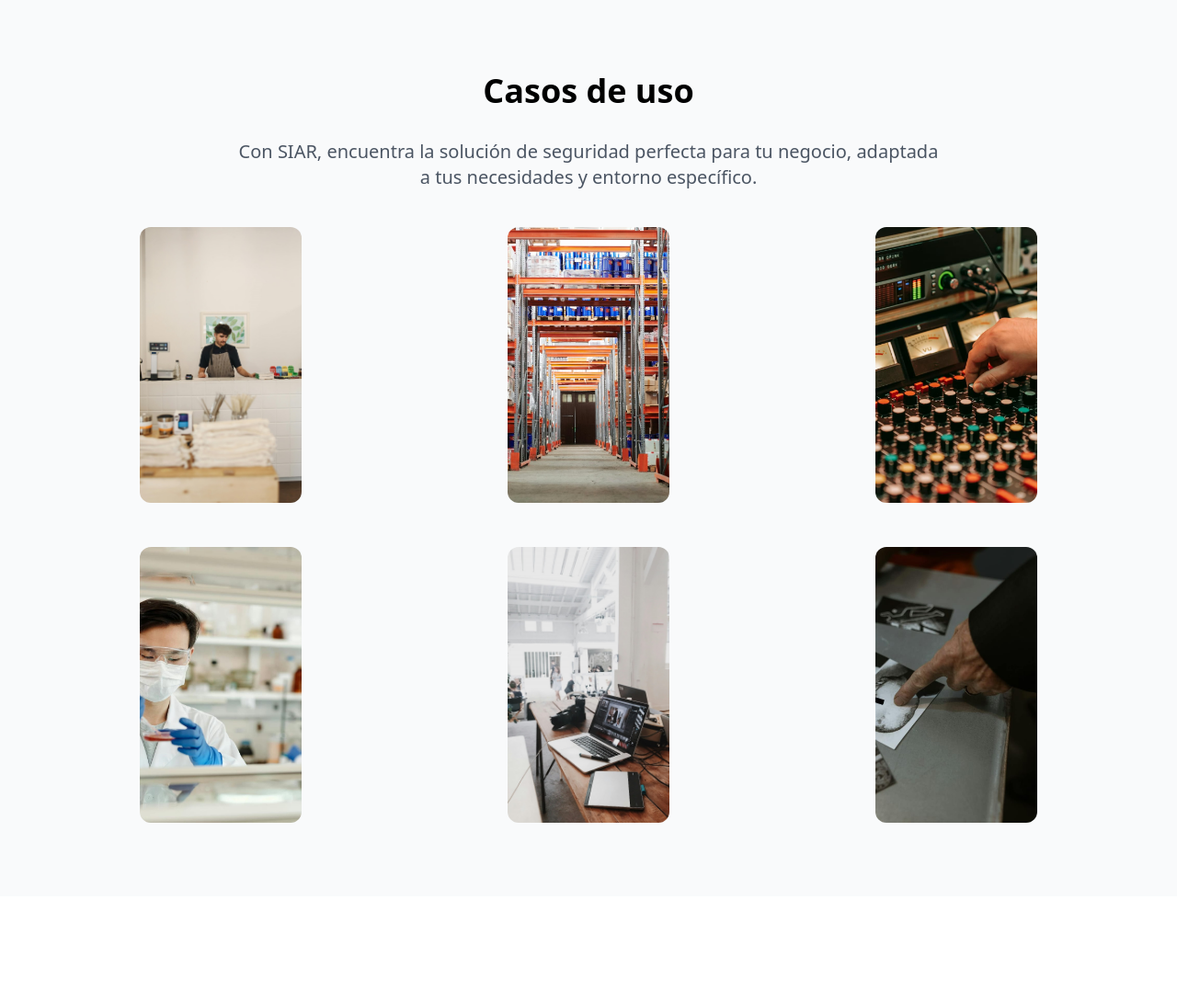
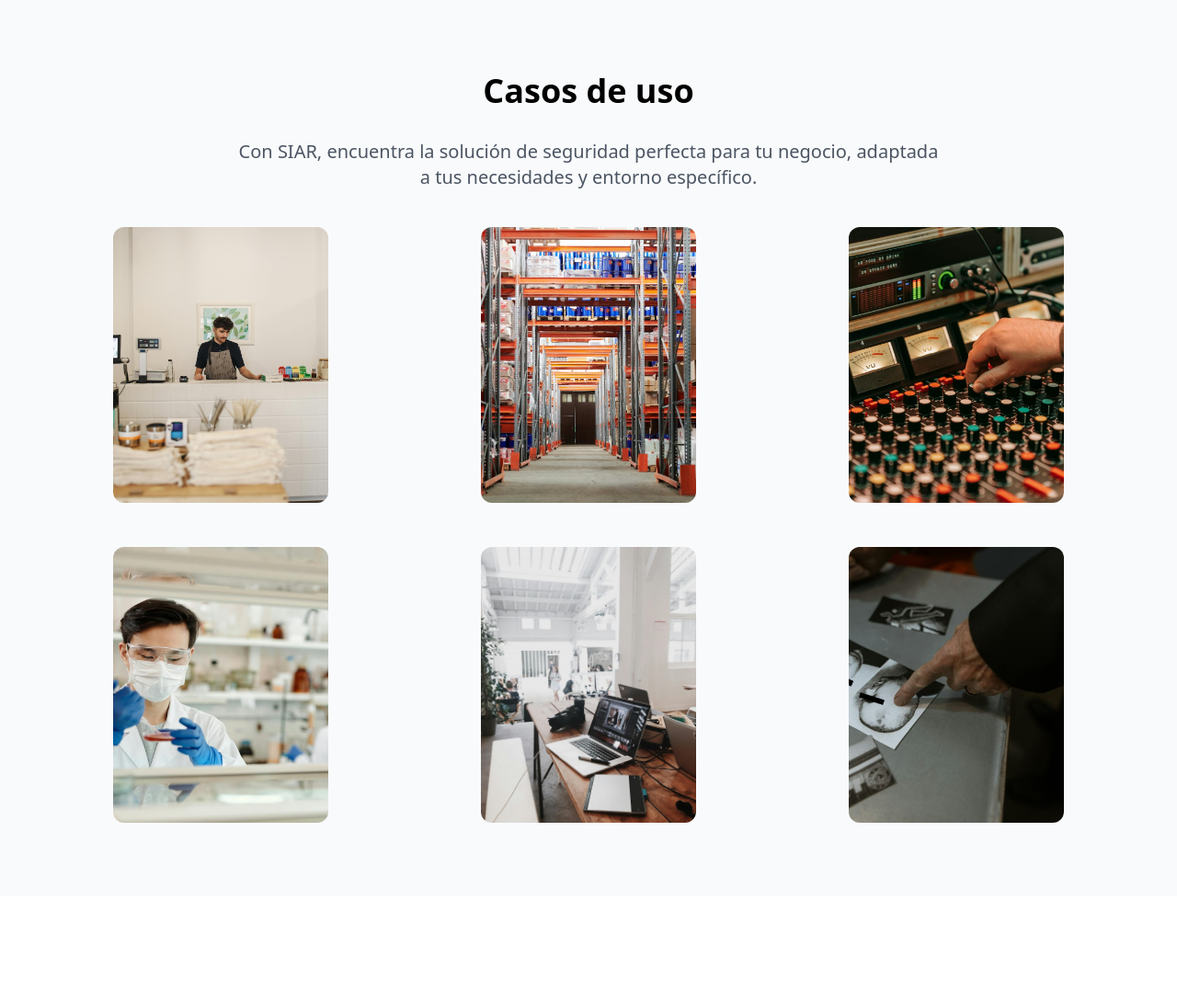
Before and after one commit to aredPR/siar-web, a Django app: page /AcercaDe/CasoUso in a window 1280 px wide. Shown: the part 785-1875 px from the top of the page at 92% size. Run offline with Django 5.2, Linux system fonts and the light colour scheme; some libraries are stand-ins or nearby versions.

Commit message:
Siar - Adecuación Casos de Usos y actualización de pdf

```diff
--- a/mysite/home/templates/about/casouso.html
+++ b/mysite/home/templates/about/casouso.html
@@ -38,7 +38,8 @@
             <div class="grid grid-cols-1 md:grid-cols-2 lg:grid-cols-3 gap-12 justify-center mx-auto">
                 {% for case in use_cases %}
                 <!-- Flip Card Container -->
-                <div class="flip-card h-[300px] w-full md:w-3/4 lg:w-2/3 xl:w-1/2 mx-auto perspective-1000">
+                <div class="flip-card h-[300px] w-full md:w-4/5 lg:w-3/4 xl:w-2/3 mx-auto perspective-1000">
+
                     <!-- Flip Card Inner Container -->
                     <div class="relative w-full h-full transition-transform duration-700 transform-style-3d hover:rotate-y-180">
                         <!-- Front Side -->
```
Also changed, not shown: 2 other files.
